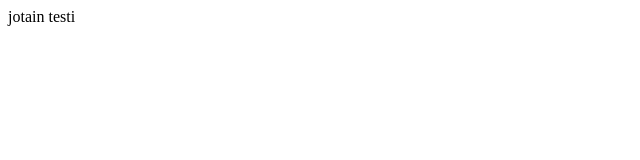
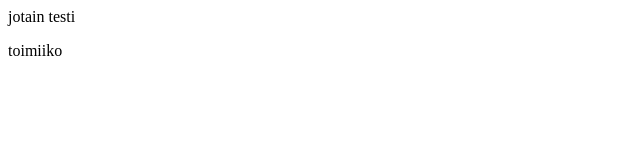
Before and after one commit to meanarhi/cv-card, a plain HTML site: page index.html in a window 1280 px wide. Shown: the full height of the page, 0-640 px from the left. Drawn offline with Linux system fonts and the light colour scheme.

Commit message:
Update index.html

```diff
--- a/index.html
+++ b/index.html
@@ -1 +1,4 @@
 jotain testi
+<p>
+    toimiiko
+</p>
```
